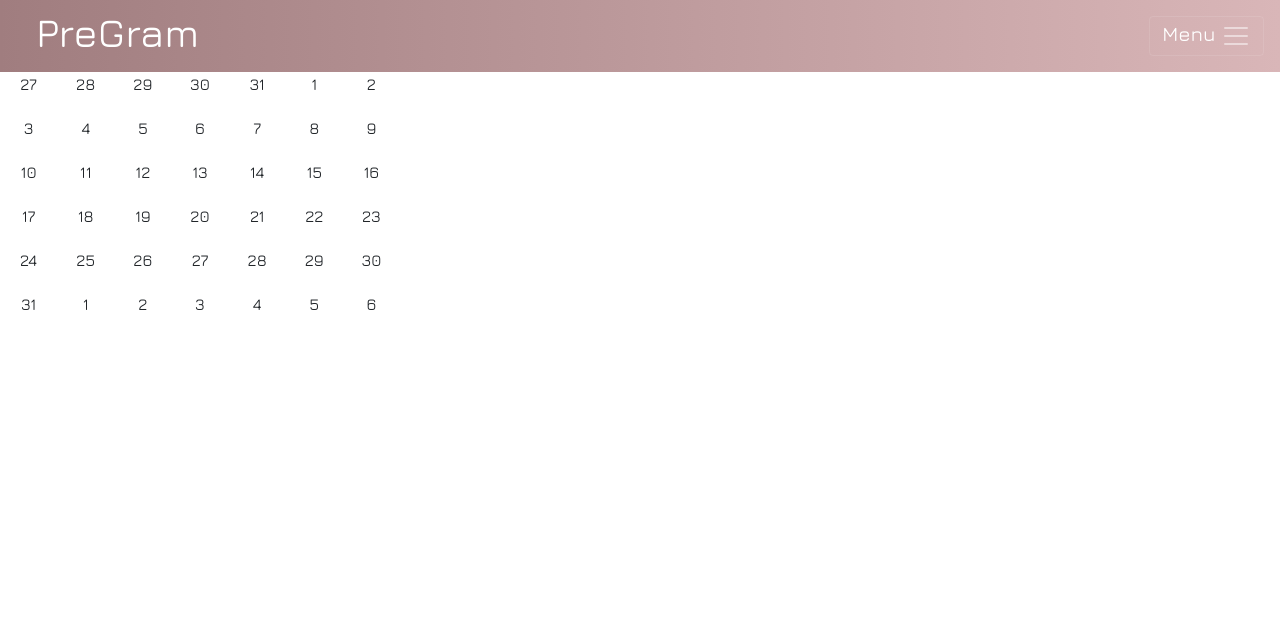
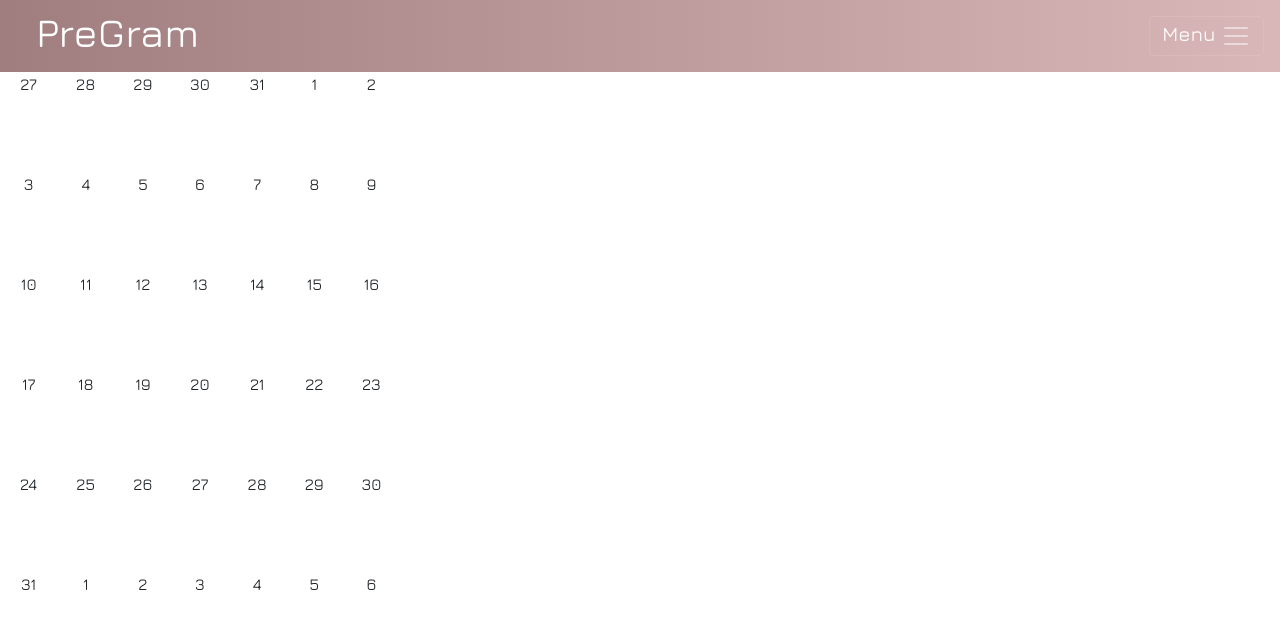
Before and after one commit to anette87/pre_gram, a React (Create React App) app: page /calendar in a window 1280 px wide. Shown: the top 628 px of the page. Built offline with nearby package versions, Linux system fonts and the light colour scheme.

Commit message:
Fixing calendar grid view

```diff
--- a/src/App.css
+++ b/src/App.css
@@ -305,7 +305,7 @@ Light Gray: rgb(168,167,160) */
 .calendar .day {
   position: relative;
   width: calc(100% / 7);
-  height: 44px;
+  /* height: 44px; */
   display: inline-block;
   background-color: white;
   padding: 0;
@@ -317,7 +317,7 @@ Light Gray: rgb(168,167,160) */
 
 .calendar .day div {
   width: 54px;
-  height: 44px;
+  /* height: 44px; */
   position: relative;
   color: black;
   z-index: 100;
@@ -337,3 +337,23 @@ Light Gray: rgb(168,167,160) */
 .calendar .day div.today {
   background-color: grey;
 }
+
+table {
+  table-layout: fixed;
+  width: 1250px;
+  height: auto;
+}
+
+table td {
+  height: 100px;
+  position: relative;
+}
+
+table td:before {
+  content: attr(data-day);
+  display: block;
+  position: absolute;
+  top: 0;
+  left: 0;
+  background: yellow;
+}
--- a/src/containers/Calendar.js
+++ b/src/containers/Calendar.js
@@ -17,14 +17,14 @@ export default function Calendar() {
 
 
     return (
-           <div className="calendar">
+           <table className="calendar">
                {calendar.map((week) => (
                    <div>
                        {week.map((day) => (
-                           <div className="day">{day.format("D").toString()}</div>
+                           <td className="day">{day.format("D").toString()}</td>
                         ))}
                     </div>
                 ))}
-            </div>
+            </table>
         )
 }
```
